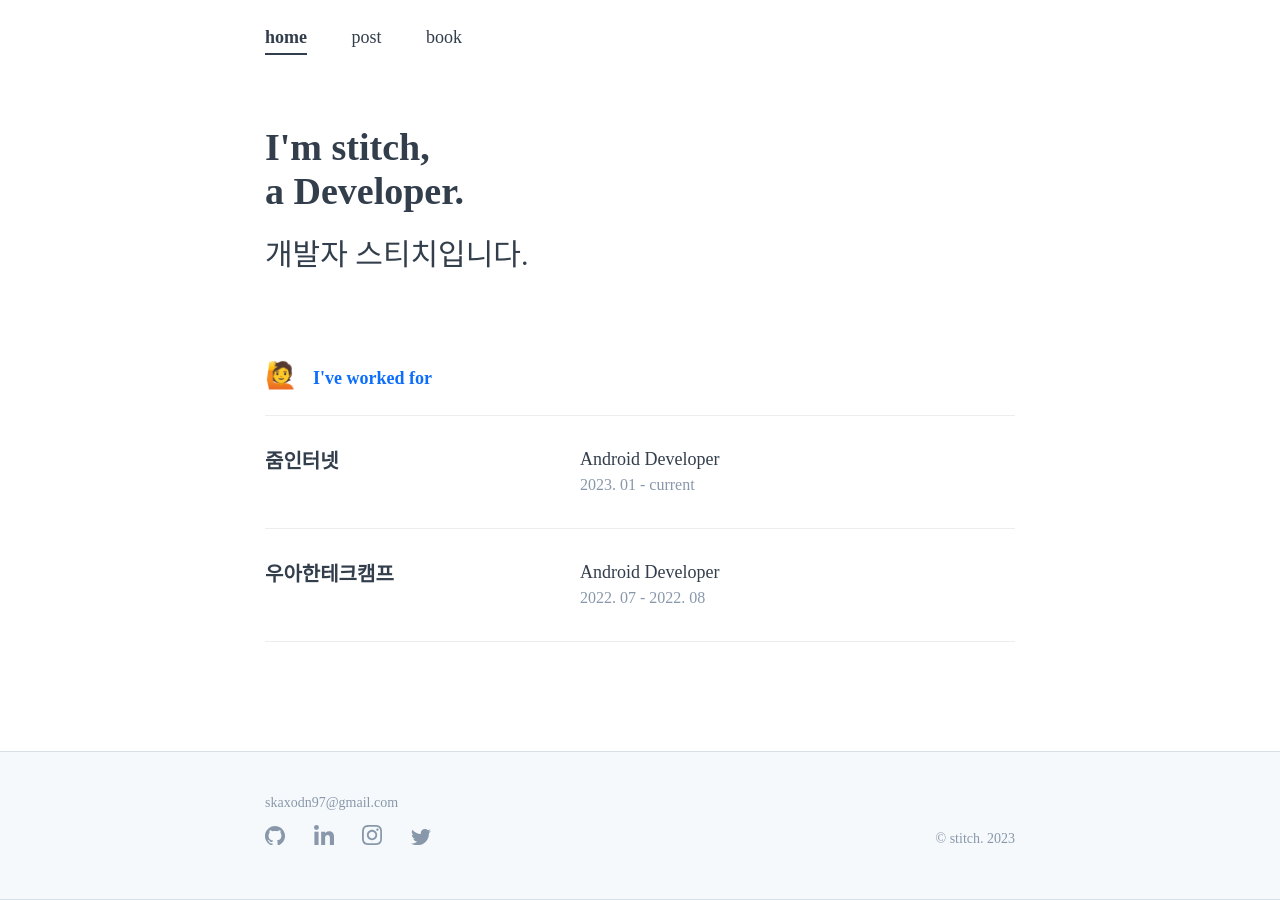
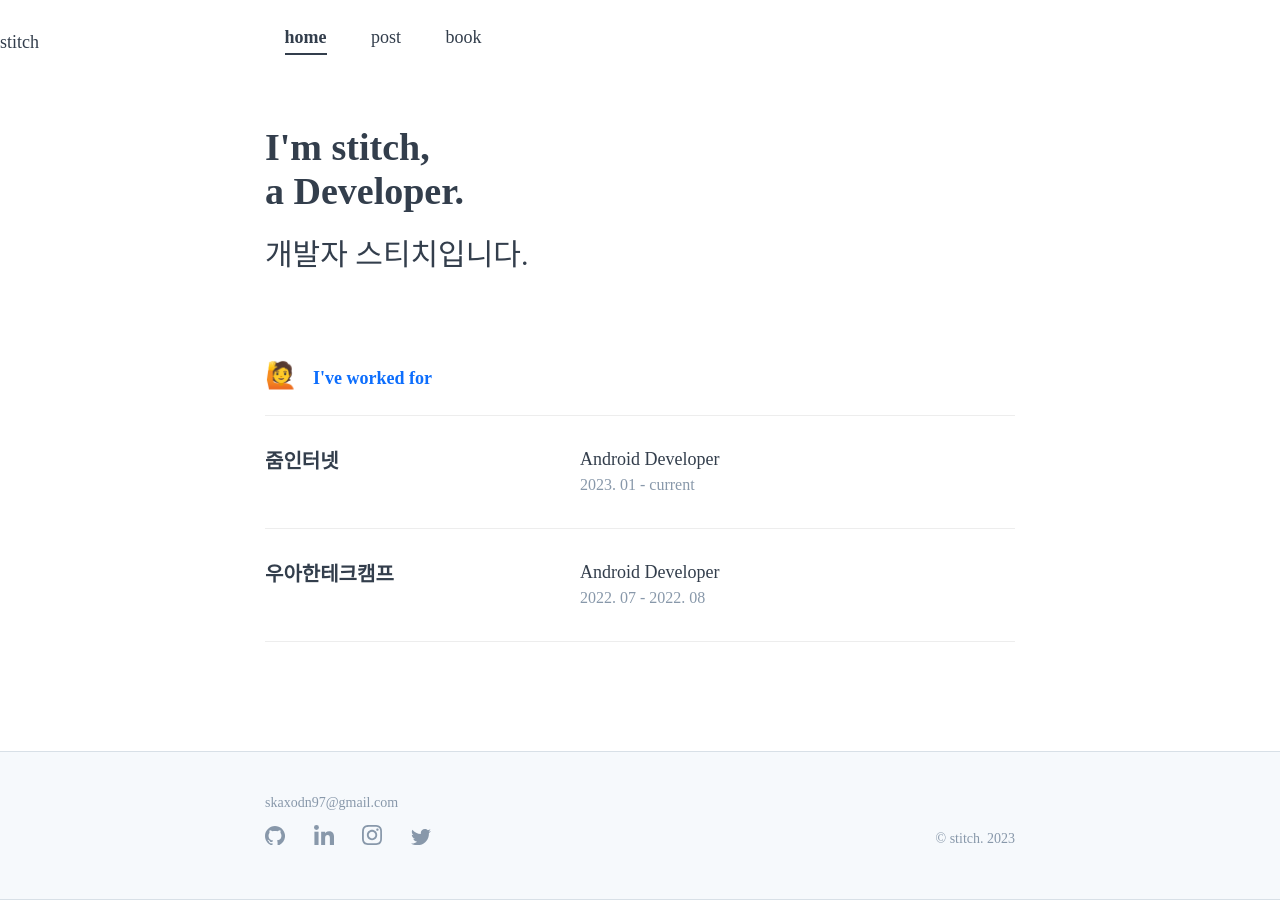
Before and after one commit to isabella232/bn-tw2020.github.io, a Jekyll site: the page built from index.md, in a window 1280 px wide. Built offline with Jekyll 4.4.1, drawn with Linux system fonts in a browser that asks for light colours; some web fonts are replaced.

Commit message:
add nav icon

```diff
--- a/_layouts/default.html
+++ b/_layouts/default.html
@@ -6,7 +6,7 @@
   <body>
       {% assign current = page.url | downcase | split: '/' %}
       <nav class="nav">
-        <div class="nav_icon"></div>
+        <div class="nav_icon">stitch</div>
         <div class="nav-container">
             <ul>
                 <li class="transition">
```
